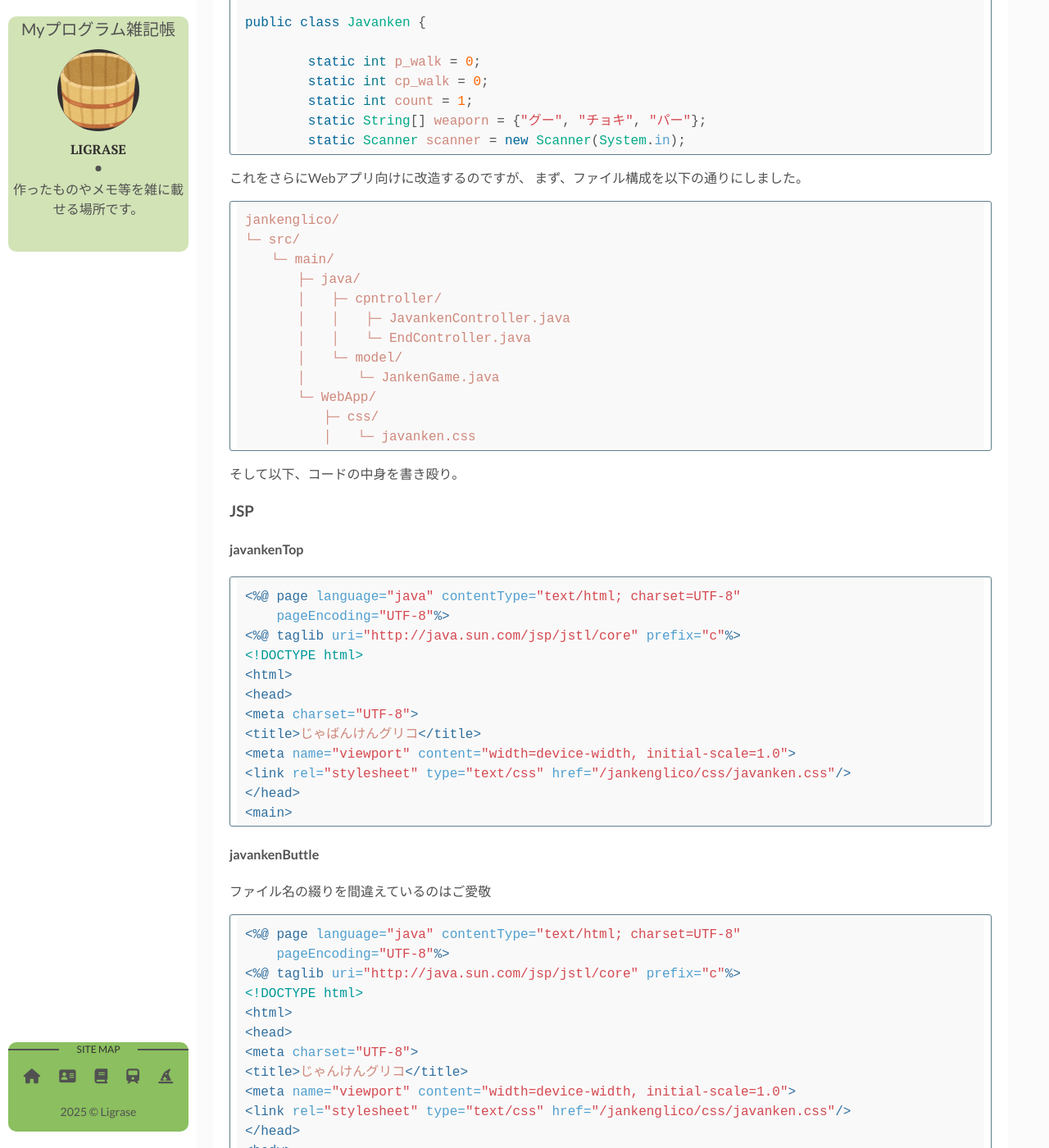
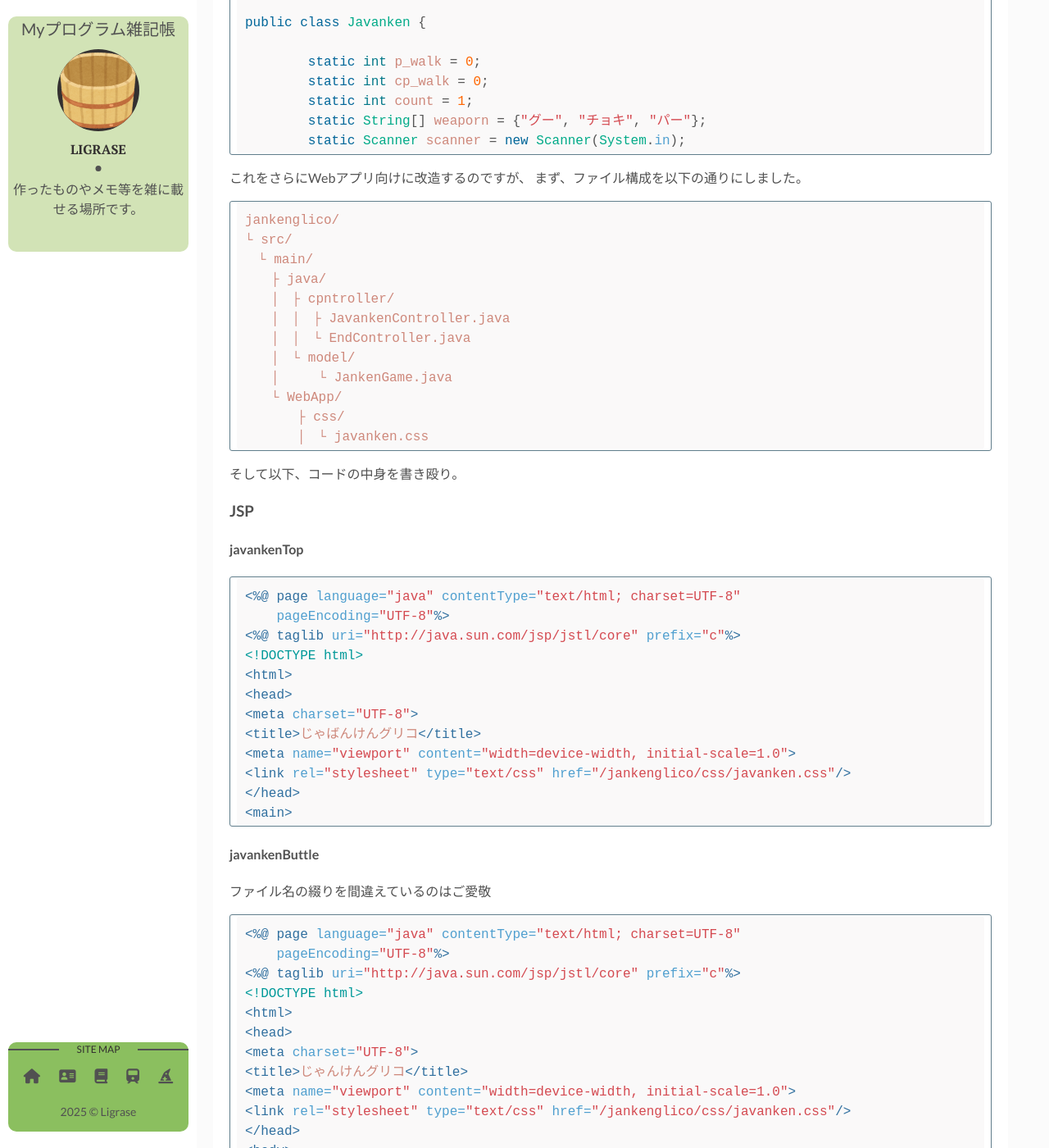
Before and after one commit to Liqrase/diary-1, a Jekyll site: the page built from _posts/2025-04-07-javankenglico.markdown, in a window 1280 px wide and 1400 px high, scrolled down 896 px. Shown: the whole window at 82% size. Built offline with Jekyll 4.4.1, drawn with Linux system fonts in a browser that asks for light colours; nearby versions of some CDN libraries.

````diff
--- a/_posts/2025-04-07-javankenglico.markdown
+++ b/_posts/2025-04-07-javankenglico.markdown
@@ -113,30 +113,30 @@ public class Javanken {
 まず、ファイル構成を以下の通りにしました。
 ```
 jankenglico/
-└─ src/
-　　└─ main/
-　　　　├─ java/
-　　　　│　　├─ cpntroller/
-　　　　│　　│　　├─ JavankenController.java
-　　　　│　　│　　└─ EndController.java
-　　　　│　　└─ model/
-　　　　│　　　　└─ JankenGame.java
-　　　　└─ WebApp/
-　　　　　　├─ css/
-　　　　　　│　　└─ javanken.css
-　　　　　　├─ img/
-　　　　　　│　　└─ (各種画像)
-　　　　　　├─ jsp/
-　　　　　　│　　├─ javankenTop.jsp
-　　　　　　│　　├─ javankenBattle.jsp
-　　　　　　│　　├─ javankenWin.jsp
-　　　　　　│　　└─ javankenLose.jsp
-　　　　　　├─ META-INF/
-　　　　　　└─ WEB-INF/
-　　　　　　　　└─ lib
-　　　　　　　　　　├─ jakarta.servlet.jsp.jstl-3.0.1.jar
-　　　　　　　　　　├─ jakarta.servlet.jsp.jstl-api-3.0.0.jar
-　　　　　　　　　　└─ jakarta.servlet.jsp-api-3.0.0.jar
+└ src/
+　└ main/
+　　├ java/
+　　│　├ cpntroller/
+　　│　│　├ JavankenController.java
+　　│　│　└ EndController.java
+　　│　└ model/
+　　│　　　└ JankenGame.java
+　　└ WebApp/
+　　　　├ css/
+　　　　│　└ javanken.css
+　　　　├ img/
+　　　　│　└ (各種画像)
+　　　　├ jsp/
+　　　　│　├ javankenTop.jsp
+　　　　│　├ javankenBattle.jsp
+　　　　│　├ javankenWin.jsp
+　　　　│　└ javankenLose.jsp
+　　　　├ META-INF/
+　　　　└ WEB-INF/
+　　　　　　└ lib
+　　　　　　　　├ jakarta.servlet.jsp.jstl-3.0.1.jar
+　　　　　　　　├ jakarta.servlet.jsp.jstl-api-3.0.0.jar
+　　　　　　　　└ jakarta.servlet.jsp-api-3.0.0.jar
 ```
 
 そして以下、コードの中身を書き殴り。
````
